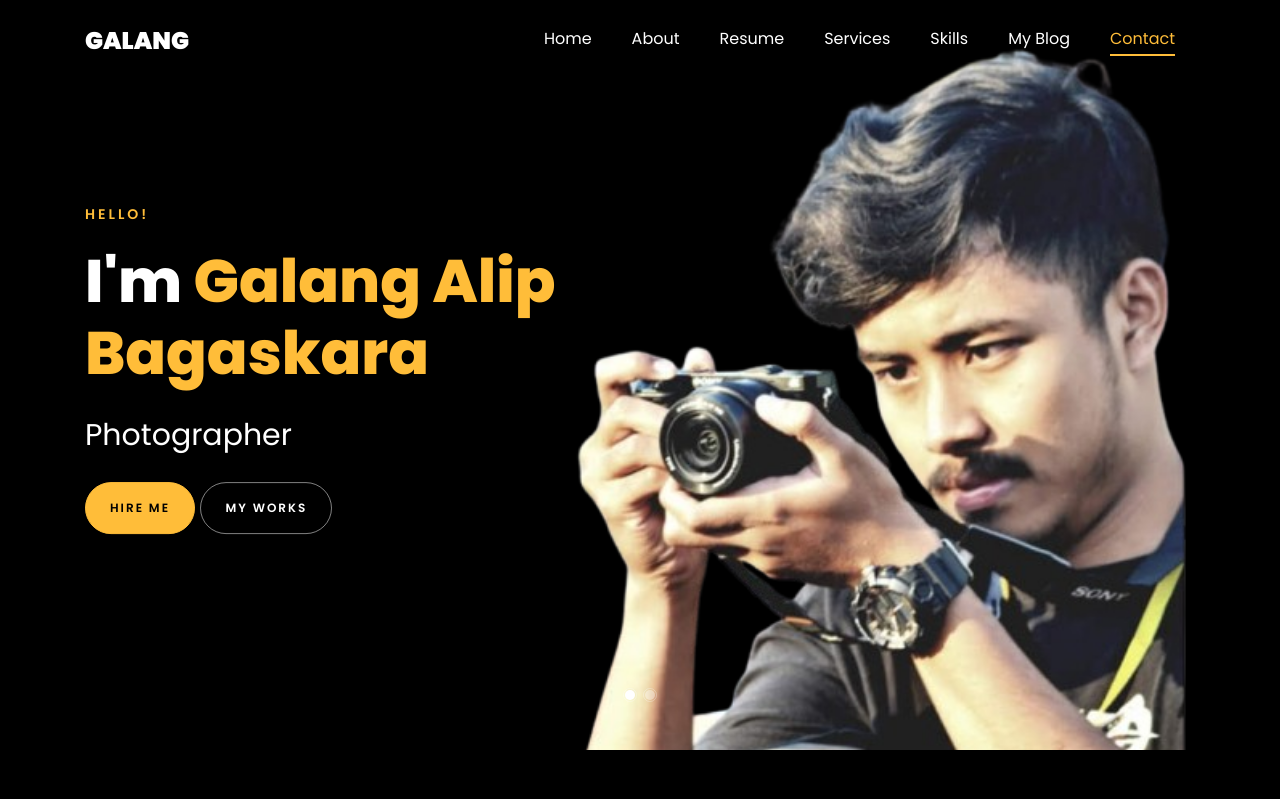
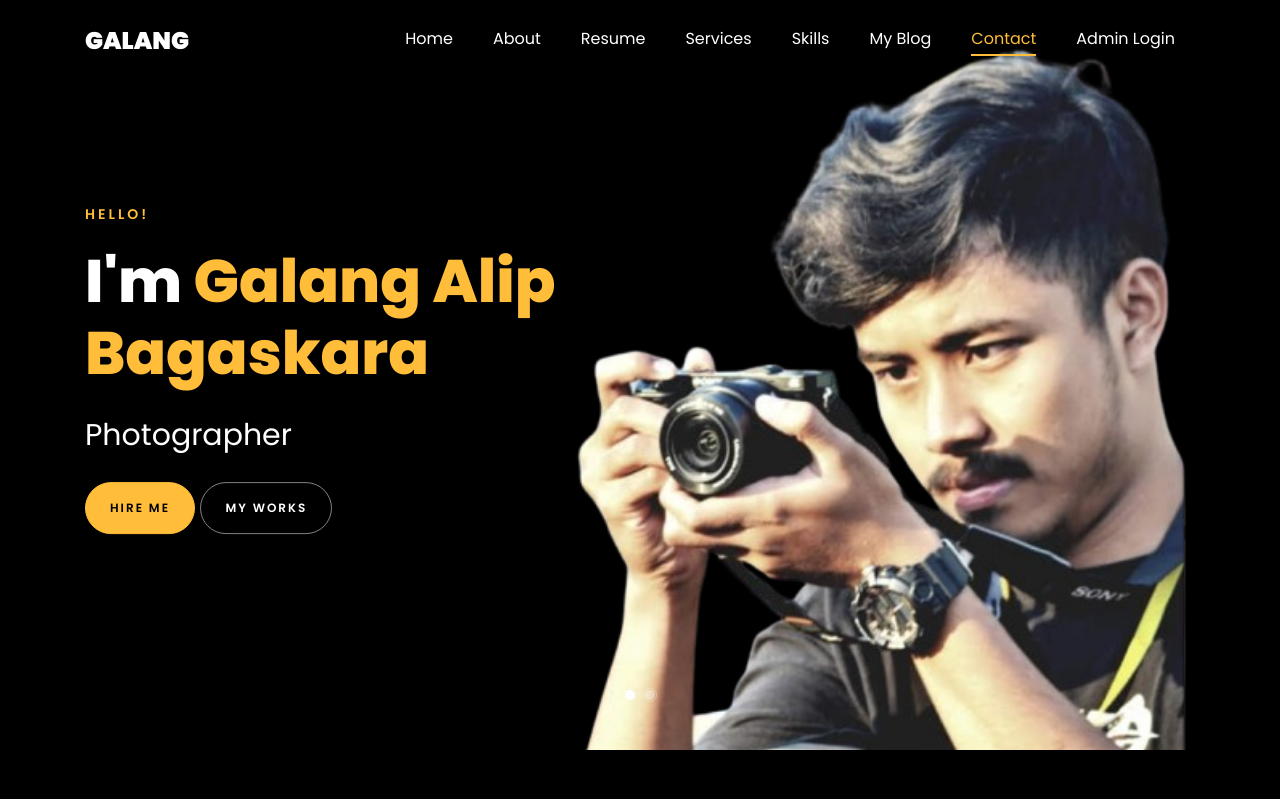
Before and after one commit to Fiyuudump/galang-porto, a Django app: page / in a window 1280 px wide. Shown: the top 799 px of the page. Run offline with Django 5.2, Linux system fonts and the light colour scheme; data comes from the database, SQL or seed files in the repository; some libraries are stand-ins or nearby versions; some web fonts are replaced.

Commit message:
feat: add admin login navbar

```diff
--- a/templates/index.html
+++ b/templates/index.html
@@ -43,6 +43,7 @@
 	          {% comment %} <li class="nav-item"><a href="#projects-section" class="nav-link"><span>Projects</span></a></li> {% endcomment %}
 	          <li class="nav-item"><a href="#blog-section" class="nav-link"><span>My Blog</span></a></li>
 	          <li class="nav-item"><a href="#contact-section" class="nav-link"><span>Contact</span></a></li>
+						<li class="nav-item"><a href="{% url 'admin:index' %}" class="nav-link"><span>Admin Login</span></a></li>
 	        </ul>
 	      </div>
 	    </div>
```
